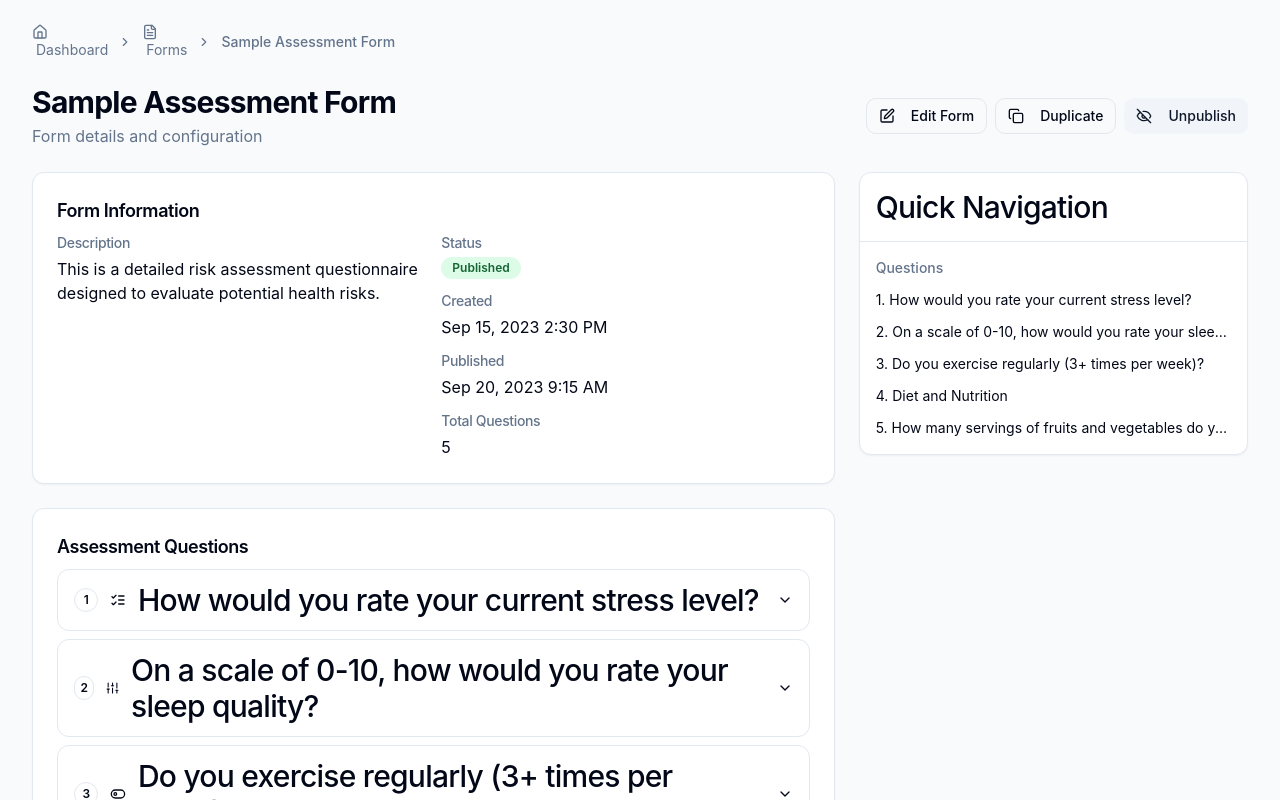
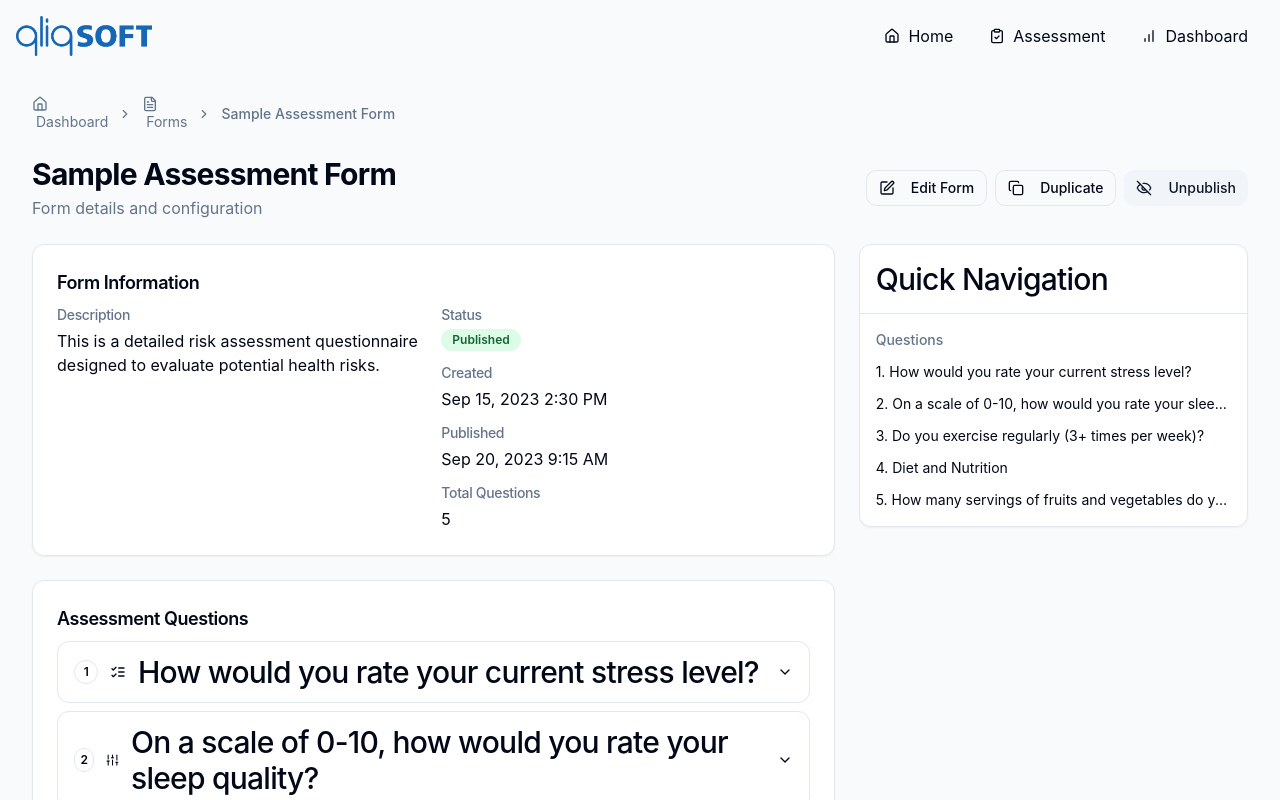
Before and after one commit to manishsurapaneni-wta/qliqsoft-assessement-tool, a React (Vite) app: page /form-details/1 in a window 1280 px wide. Shown: the top 800 px of the page. Built offline with nearby package versions, Linux system fonts and the light colour scheme.

Commit message:
Add consistent page header
Adds a consistent header component to all pages, similar to the Dashboard header. This includes breadcrumbs and page titles.

```diff
--- a/src/pages/FormBuilder.tsx
+++ b/src/pages/FormBuilder.tsx
@@ -3,13 +3,16 @@ import { useNavigate } from "react-router-dom";
 import { FormBuilderContainer } from "@/components/form-builder/FormBuilderContainer";
 import { Breadcrumb, BreadcrumbItem, BreadcrumbLink, BreadcrumbList, BreadcrumbSeparator } from "@/components/ui/breadcrumb";
 import { ChevronRight, Home } from "lucide-react";
+import Navbar from "@/components/layout/Navbar";
 
 const FormBuilder = () => {
   const navigate = useNavigate();
 
   return (
     <div className="min-h-screen bg-background">
-      <div className="container mx-auto py-6 space-y-6">
+      <Navbar />
+
+      <div className="container mx-auto py-6 pt-24 space-y-6">
         <div className="flex flex-col gap-4">
           <Breadcrumb>
             <BreadcrumbList>
--- a/src/pages/FormDetails.tsx
+++ b/src/pages/FormDetails.tsx
@@ -10,6 +10,7 @@ import { QuestionsList } from "@/components/form-details/QuestionsList";
 import { FormDetailsActionBar } from "@/components/form-details/FormDetailsActionBar";
 import { toast } from "sonner";
 import { useFormDetails } from "@/hooks/useFormDetails";
+import Navbar from "@/components/layout/Navbar";
 
 const FormDetails = () => {
   const { formId } = useParams<{ formId: string }>();
@@ -45,7 +46,8 @@ const FormDetails = () => {
   if (isLoading) {
     return (
       <div className="min-h-screen bg-background">
-        <div className="container mx-auto py-6 space-y-6">
+        <Navbar />
+        <div className="container mx-auto py-6 pt-24 space-y-6">
           <FormDetailsBreadcrumb formName="Loading..." />
           <div className="animate-pulse space-y-4">
             <div className="h-8 bg-muted rounded w-1/3"></div>
@@ -61,7 +63,8 @@ const FormDetails = () => {
   if (!form) {
     return (
       <div className="min-h-screen bg-background flex items-center justify-center">
-        <div className="text-center space-y-4">
+        <Navbar />
+        <div className="text-center space-y-4 pt-24">
           <h2 className="text-2xl font-bold">Form Not Found</h2>
           <p className="text-muted-foreground">The requested form could not be found.</p>
           <button
@@ -77,7 +80,8 @@ const FormDetails = () => {
 
   return (
     <div className="min-h-screen bg-background">
-      <div className="container mx-auto py-6 space-y-6">
+      <Navbar />
+      <div className="container mx-auto py-6 pt-24 space-y-6">
         <FormDetailsBreadcrumb formName={form.title} />
 
         <FormDetailsHeader
```
